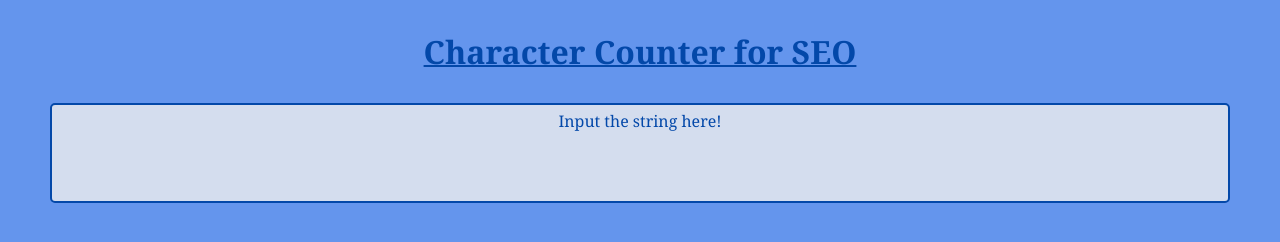
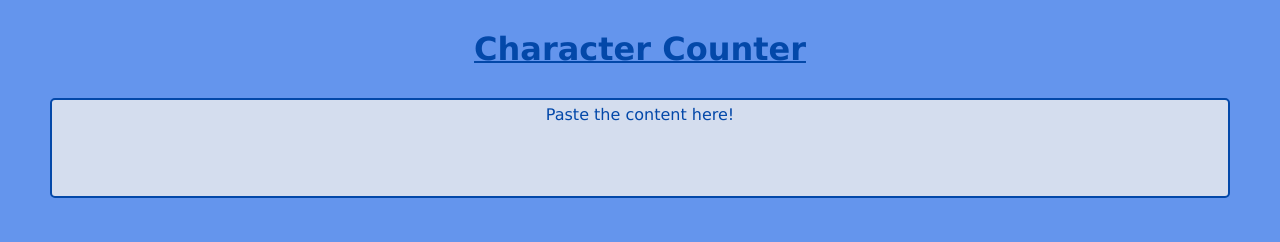
Before and after one commit to ismail-ahmad/char-counter, a plain HTML site: page index.html in a window 1280 px wide. Drawn offline with Linux system fonts and the light colour scheme.

Commit message:
Modified content and font family

```diff
--- a/index.html
+++ b/index.html
@@ -7,7 +7,7 @@
 	<title>Length checker for SEO</title>
 	<style>
 		body{
-			font-family: Georgia, 'Times New Roman', Times, serif;
+			font-family: 'Lucida Sans', 'Lucida Sans Regular', 'Lucida Grande', 'Lucida Sans Unicode', Geneva, Verdana, sans-serif;
 			color: rgb(3, 72, 169);
 			background-color: cornflowerblue;
 		}
@@ -51,10 +51,10 @@
 </head>
 <body>
 	<h1 id="mainheading">
-		Character Counter for SEO
+		Character Counter
 	</h1>
 		<form action="post">
-			<textarea name="" id="textarea">Input the string here!</textarea> <br />
+			<textarea name="" id="textarea">Paste the content here!</textarea> <br />
 		</form>
 	<div id="result">
 	</div>
```
